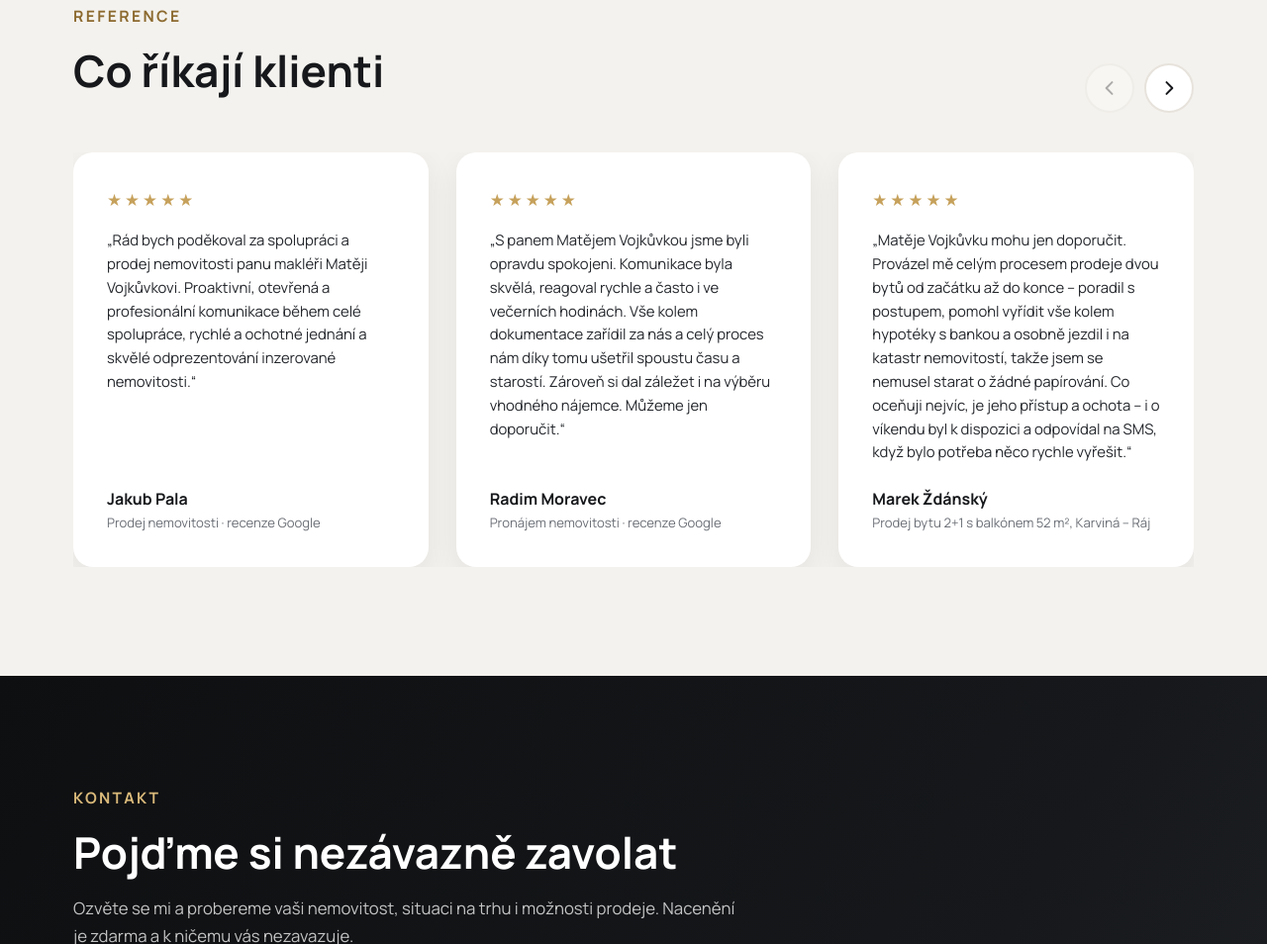
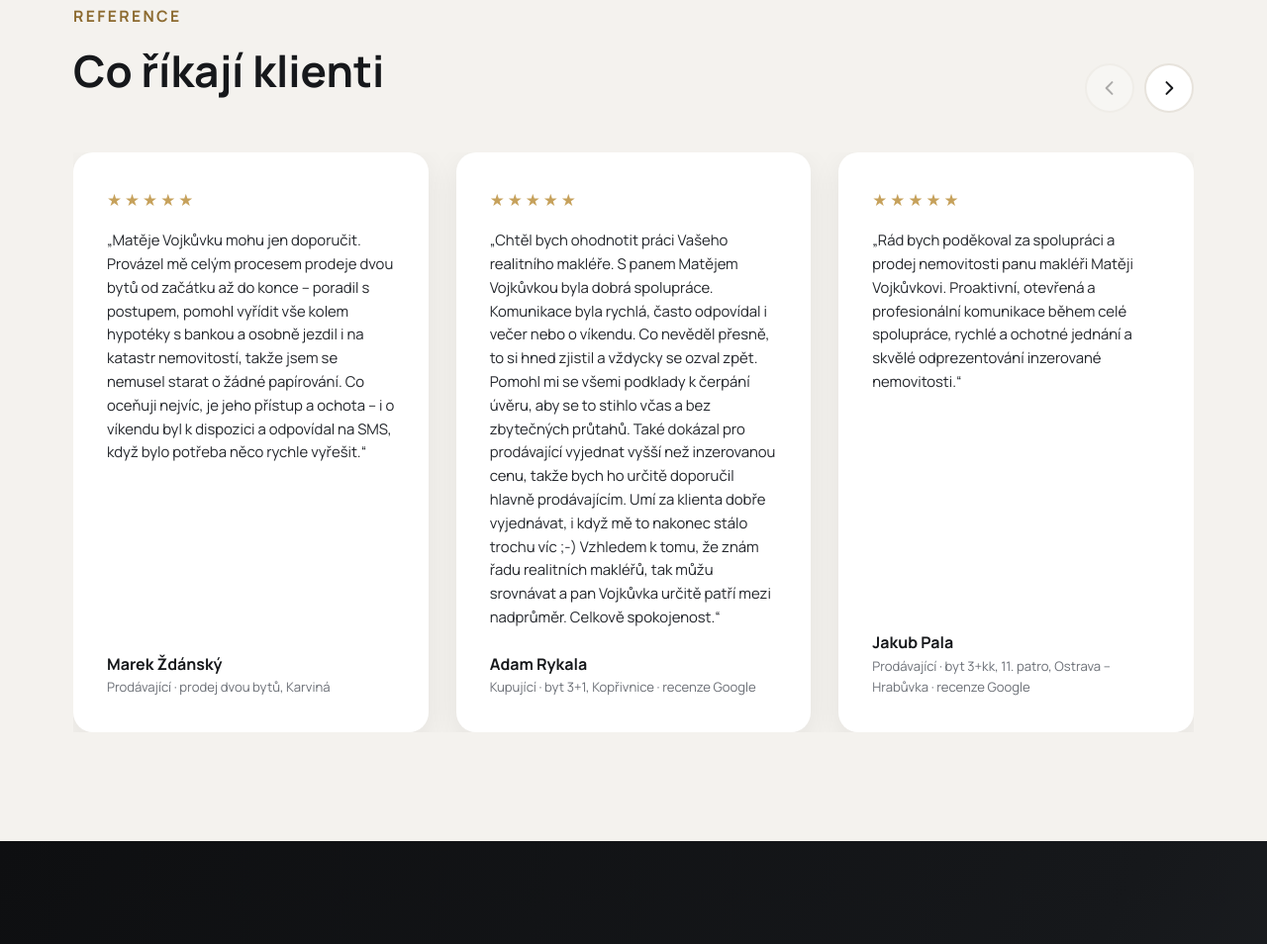
Before and after one commit to daniel-becher/web-matej-vojkuvka, a plain HTML site: page index.html in a window 1280 px wide. Shown: the part 4745-5699 px from the top of the page at 99% size. Drawn offline with Linux system fonts and the light colour scheme.

Commit message:
Přidání a změna recenzí

```diff
--- a/index.html
+++ b/index.html
@@ -718,39 +718,54 @@ const DATA = {
      Kolik jich sem dáte, tolik jich karusel prolistuje (po třech). */
   reference: [
     {
+      text: "Matěje Vojkůvku mohu jen doporučit. Provázel mě celým procesem prodeje dvou bytů od začátku až do konce – poradil s postupem, pomohl vyřídit vše kolem hypotéky s bankou a osobně jezdil i na katastr nemovitostí, takže jsem se nemusel starat o žádné papírování. Co oceňuji nejvíc, je jeho přístup a ochota – i o víkendu byl k dispozici a odpovídal na SMS, když bylo potřeba něco rychle vyřešit.",
+      autor: "Marek Ždánský",
+      role: "Prodávající · prodej dvou bytů, Karviná"
+    },
+    {
+      text: "Chtěl bych ohodnotit práci Vašeho realitního makléře. S panem Matějem Vojkůvkou byla dobrá spolupráce. Komunikace byla rychlá, často odpovídal i večer nebo o víkendu. Co nevěděl přesně, to si hned zjistil a vždycky se ozval zpět. Pomohl mi se všemi podklady k čerpání úvěru, aby se to stihlo včas a bez zbytečných průtahů. Také dokázal pro prodávající vyjednat vyšší než inzerovanou cenu, takže bych ho určitě doporučil hlavně prodávajícím. Umí za klienta dobře vyjednávat, i když mě to nakonec stálo trochu víc ;-) Vzhledem k tomu, že znám řadu realitních makléřů, tak můžu srovnávat a pan Vojkůvka určitě patří mezi nadprůměr. Celkově spokojenost.",
+      autor: "Adam Rykala",
+      role: "Kupující · byt 3+1, Kopřivnice · recenze Google"
+    },
+    {
       text: "Rád bych poděkoval za spolupráci a prodej nemovitosti panu makléři Matěji Vojkůvkovi. Proaktivní, otevřená a profesionální komunikace během celé spolupráce, rychlé a ochotné jednání a skvělé odprezentování inzerované nemovitosti.",
       autor: "Jakub Pala",
-      role: "Prodej nemovitosti · recenze Google"
+      role: "Prodávající · byt 3+kk, 11. patro, Ostrava – Hrabůvka · recenze Google"
     },
     {
       text: "S panem Matějem Vojkůvkou jsme byli opravdu spokojeni. Komunikace byla skvělá, reagoval rychle a často i ve večerních hodinách. Vše kolem dokumentace zařídil za nás a celý proces nám díky tomu ušetřil spoustu času a starostí. Zároveň si dal záležet i na výběru vhodného nájemce. Můžeme jen doporučit.",
       autor: "Radim Moravec",
-      role: "Pronájem nemovitosti · recenze Google"
-    },
-    {
-      text: "Matěje Vojkůvku mohu jen doporučit. Provázel mě celým procesem prodeje dvou bytů od začátku až do konce – poradil s postupem, pomohl vyřídit vše kolem hypotéky s bankou a osobně jezdil i na katastr nemovitostí, takže jsem se nemusel starat o žádné papírování. Co oceňuji nejvíc, je jeho přístup a ochota – i o víkendu byl k dispozici a odpovídal na SMS, když bylo potřeba něco rychle vyřešit.",
-      autor: "Marek Ždánský",
-      role: "Prodej bytu 2+1 s balkónem 52 m², Karviná – Ráj"
+      role: "Pronajímatel · podnájem bytu 2+1, Karviná – Mizerov · recenze Google"
     },
     {
       text: "Velmi děkuji za spolupráci s p. Matějem Vojkůvkou. Rychlé vstřícné jednání, vše dopodrobna vysvětlil. Profesionálně zpracovaná prezentace. Pomohl zorganizovat i související služby, vyklizení bytu, malování. Děkuji.",
       autor: "Jan Martinák",
-      role: "Prodej bytu 3+1 63 m², Kopřivnice"
+      role: "Prodávající · byt 3+1, Kopřivnice"
     },
     {
       text: "Při koupi bytu jsem spolupracoval s panem Vojkůvkou a vše proběhlo hladce (vzhledem k tomu, že pracuji poměrně daleko od místa koupě), takže jsem měl minimum ježdění a pan Vojkůvka vše „oblítal“ za mě, tudíž maximální spokojenost.",
       autor: "Adam Václík",
-      role: "Prodej bytu 2+1 s balkónem 54 m², Karviná – Ráj"
+      role: "Kupující · byt 2+1 s balkónem, Karviná – Ráj"
+    },
+    {
+      text: "S panem Vojkůvkou jsem nadmíru spokojen, má velmi dobrý přístup ke klientům, velmi dobře své práci rozumí a díky tomu jsme ušetřili čas a peníze. Když budu prodávat nebo kupovat nemovitost, určitě kontaktuji pana Vojkůvku.",
+      autor: "Erik Kaiseršat",
+      role: "Prodávající · byt 3+1 s lodžií, Ostrava – Zábřeh"
     },
     {
       text: "S panem Matějem Vojkůvkou jsem naprosto spokojená, ochota a vstřícnost se jen tak nevidí. Pomohl s čímkoliv a také vše zařídil správně a vždy na telefonu. Ještě jednou mu děkuji za vše.",
       autor: "Lenka Holubová",
-      role: "Prodej bytu 2+1 58 m², Kopřivnice, ul. Družební"
+      role: "Prodávající · byt 2+1, Kopřivnice – Družební"
     },
     {
-      text: "S panem Vojkůvkou jsem nadmíru spokojen, má velmi dobrý přístup ke klientům, velmi dobře své práci rozumí a díky tomu jsme ušetřili čas a peníze. Když budu prodávat nebo kupovat nemovitost, určitě kontaktuji pana Vojkůvku.",
-      autor: "Erik Kaiseršat",
-      role: "Prodej bytu 3+1 s lodžií 70 m², Ostrava – Zábřeh"
+      text: "Koupě i následný pronájem nemovitosti proběhl hladce, doporučuji především makléře pana Vojkůvku.;)",
+      autor: "Marek Hrabovsky",
+      role: "Kupující a pronajímatel · byt 3+kk, 11. patro, Ostrava – Hrabůvka · recenze Google"
+    },
+    {
+      text: "S panem Vojkůvkou jsme byli nadmíru spokojeni 😊",
+      autor: "Vendula Hrabovská",
+      role: "Kupující a pronajímatel · byt 3+kk, 11. patro, Ostrava – Hrabůvka · recenze Google"
     }
   ],
 
```
